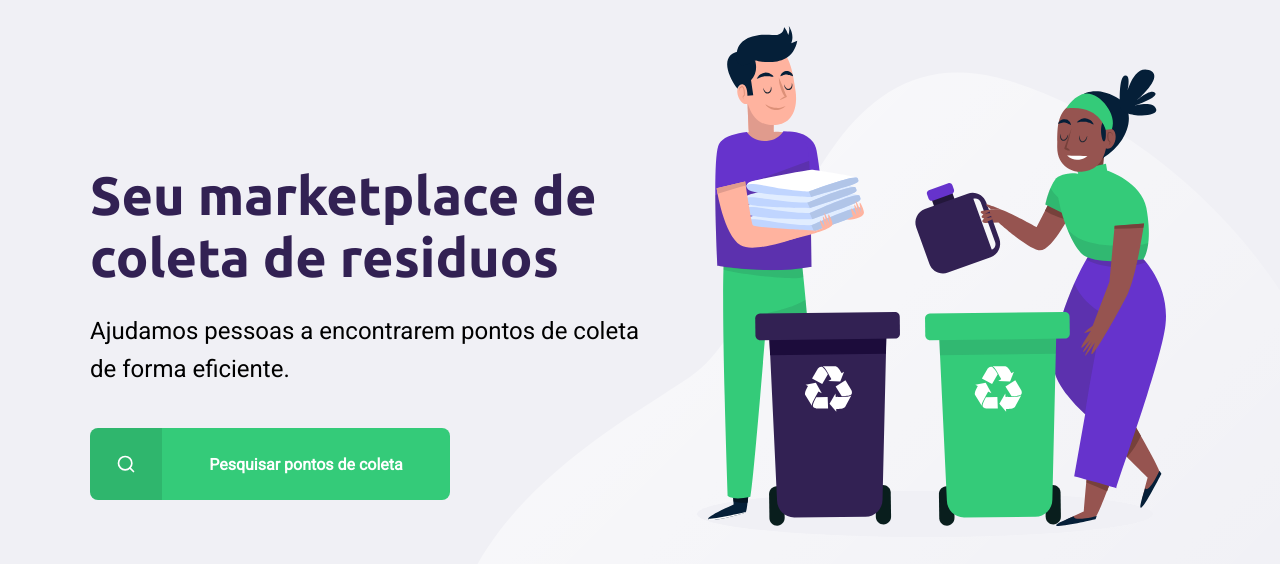
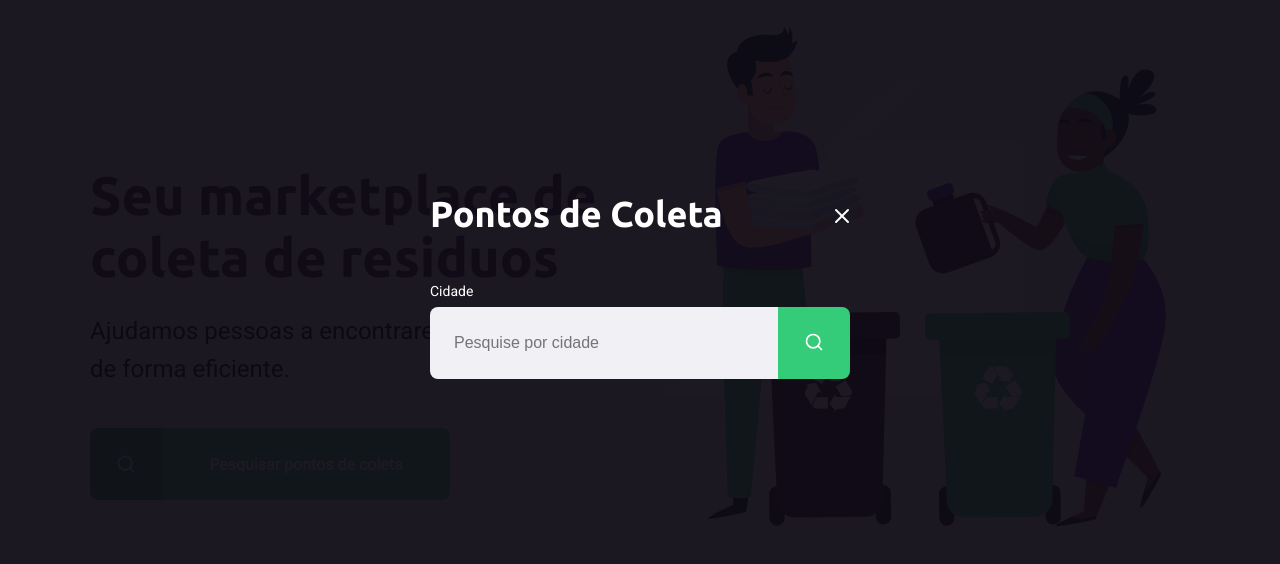
Before and after one commit to pklepa/next-level-week, a plain HTML site: page index.html in a window 1280 px wide. Both pictures are taken after a click on the link "Pesquisar pontos de coleta". Shown: the part 114-678 px from the top of the page. Drawn offline with Linux system fonts and the light colour scheme.

Commit message:
Add index.js and Modal overlay

```diff
--- a/index.html
+++ b/index.html
@@ -10,6 +10,8 @@
     <link href="https://fonts.googleapis.com/css2?family=Roboto&family=Ubuntu:wght@700&display=swap" rel="stylesheet">
     <link rel="stylesheet" href="styles/main.css">
     <link rel="stylesheet" href="styles/home.css">
+    <link rel="stylesheet" href="styles/modal.css">
+
     <link rel="stylesheet" href="styles/responsive.css">
 </head>
 
@@ -36,7 +38,27 @@
         </div>
     </div>
 
+    <div class="hide" id="modal">
+        <div class="content">
+            <div class="header">
+                <h1>Pontos de Coleta</h1>
+                <a href="#">Fechar</a>
+            </div>
 
+            <form action="">
+                <label for="search">Cidade</label>
+                <div class="search field">
+                    <input type="text" name="search" placeholder="Pesquise por cidade">
+                    <button>
+                        <img src="/assets/search.svg" alt="Buscar">
+                    </button>
+                </div>
+            </form>
+
+        </div>
+    </div>
+
+    <script src="/scripts/index.js"></script>
 
 </body>
 </html>
--- /dev/null
+++ b/scripts/index.js
@@ -0,0 +1,16 @@
+// ..:: Main  ::..
+
+
+// - Global variables
+const buttonSearch = document.querySelector("#page-home main a");
+const modal = document.querySelector("#modal");
+const close = document.querySelector("#modal .header a");
+
+// - Event listeners
+buttonSearch.addEventListener("click", () => {
+    modal.classList.remove("hide");
+});
+
+close.addEventListener("click", () => {
+    modal.classList.add("hide");
+});
--- /dev/null
+++ b/styles/modal.css
@@ -0,0 +1,91 @@
+#modal {
+    background-color: #0e0a14ef;
+
+    height: 100vh;
+    width: 100vw;
+
+    position: fixed;
+    top: 0;
+
+    display: flex;
+    justify-content: center;
+    align-items: center;
+
+    transition: 400ms;
+}
+
+#modal.hide {
+    display: none;
+}
+
+#modal .content {
+    color: white;
+
+    width: 420px;
+}
+
+#modal .header {
+    display: flex;
+    align-items: center;
+    justify-content: space-between;
+
+    margin-bottom: 48px;
+}
+
+#modal .header a {
+    background-image: url("../assets/x.svg");
+
+    width: 20px;
+    height: 20px;
+
+    display: flex;
+
+    font-size: 0.01px;
+}
+
+#modal .header h1 {
+    color: white;
+
+    font-size: 36px;
+    line-height: 42px;
+}
+
+#modal form label {
+    font-size: 14px;
+    line-height: 16px;
+
+    display: block;
+    margin-bottom: 8px;
+}
+
+#modal form .field {
+    display: flex;
+}
+
+#modal form input {
+    flex: 1;
+
+    background-color: #f0f0f5;
+
+    border-radius: 8px 0 0 8px;
+    border: 0;
+
+    padding: 16px 24px;
+
+    font-size: 16px;
+    color: #6c6c80;
+}
+
+#modal form button {
+    width: 72px;
+    height: 72px;
+
+    background-color: var(--primary-color);
+
+    border: 0;
+    border-radius: 0 8px 8px 0;
+}
+
+#modal form button:hover {
+    background-color: #2fb85e;
+}
```
